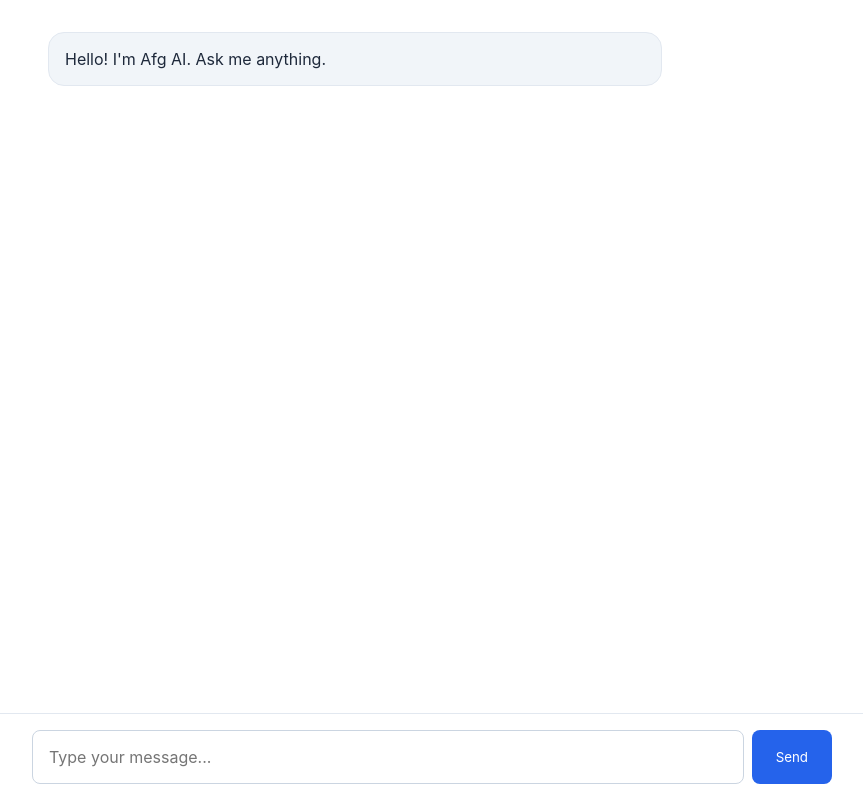
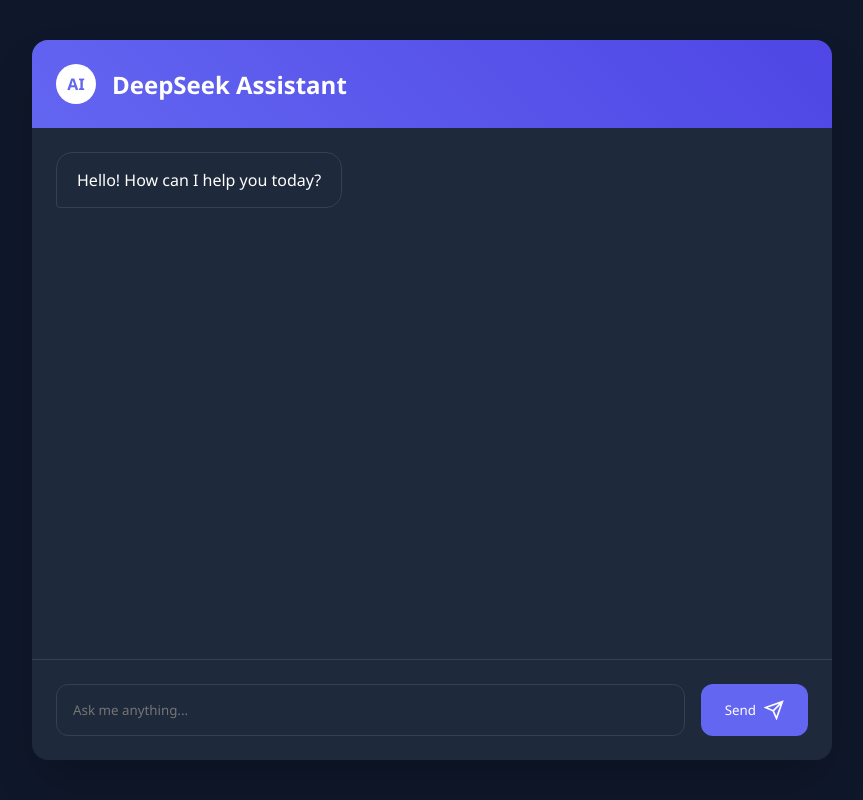
Before and after one commit to farhadafg57/Afg-Ai., a plain HTML site: page folderafg-ai/index.html in a window 1280 px wide. Shown: the whole page, without its empty margins (208-1071 px from the left). Drawn offline with Linux system fonts and the light colour scheme.

Commit message:
index.html

```diff
--- a/folderafg-ai/index.html
+++ b/folderafg-ai/index.html
@@ -3,145 +3,233 @@
 <head>
     <meta charset="UTF-8">
     <meta name="viewport" content="width=device-width, initial-scale=1.0">
-    <title>Afg AI Chat</title>
+    <title>AI Chat Interface</title>
     <style>
         :root {
-            --primary: #2563eb;
-            --bg: #ffffff;
-            --user-bg: #3b82f6;
-            --ai-bg: #f1f5f9;
-            --text: #1e293b;
+            --primary: #6366f1;
+            --secondary: #4f46e5;
+            --bg: #0f172a;
+            --card-bg: #1e293b;
         }
 
         * {
             margin: 0;
             padding: 0;
             box-sizing: border-box;
-            font-family: -apple-system, BlinkMacSystemFont, 'Segoe UI', Roboto, Oxygen, Ubuntu, Cantarell, sans-serif;
+            font-family: 'Segoe UI', system-ui, sans-serif;
         }
 
         body {
             background: var(--bg);
+            color: white;
             height: 100vh;
-            display: flex;
-            flex-direction: column;
+            display: grid;
+            place-items: center;
         }
 
         .chat-container {
+            width: 100%;
+            max-width: 800px;
+            height: 90vh;
+            background: var(--card-bg);
+            border-radius: 1rem;
+            display: flex;
+            flex-direction: column;
+            box-shadow: 0 25px 50px -12px rgba(0,0,0,0.25);
+            overflow: hidden;
+        }
+
+        .chat-header {
+            padding: 1.5rem;
+            background: linear-gradient(45deg, var(--primary), var(--secondary));
+            display: flex;
+            align-items: center;
+            gap: 1rem;
+        }
+
+        .logo {
+            width: 40px;
+            height: 40px;
+            background: white;
+            border-radius: 50%;
+            display: grid;
+            place-items: center;
+            font-weight: bold;
+            color: var(--primary);
+        }
+
+        .chat-messages {
             flex: 1;
-            padding: 1rem;
+            padding: 1.5rem;
             overflow-y: auto;
-            max-width: 800px;
-            margin: 0 auto;
-            width: 100%;
+            display: flex;
+            flex-direction: column;
+            gap: 1.5rem;
         }
 
         .message {
-            margin: 1rem 0;
-            padding: 1rem;
+            max-width: 80%;
+            padding: 1rem 1.25rem;
             border-radius: 1rem;
-            max-width: 80%;
             animation: fadeIn 0.3s ease;
         }
 
-        .user {
-            background: var(--user-bg);
-            color: white;
-            margin-left: auto;
+        .user-message {
+            background: var(--primary);
+            align-self: flex-end;
+            border-bottom-right-radius: 4px;
         }
 
-        .ai {
-            background: var(--ai-bg);
-            color: var(--text);
-            margin-right: auto;
-            border: 1px solid #e2e8f0;
+        .bot-message {
+            background: var(--card-bg);
+            border: 1px solid #334155;
+            align-self: flex-start;
+            border-bottom-left-radius: 4px;
+            position: relative;
         }
 
         .input-container {
-            padding: 1rem;
-            background: var(--bg);
-            border-top: 1px solid #e2e8f0;
-        }
-
-        .input-box {
+            padding: 1.5rem;
+            border-top: 1px solid #334155;
             display: flex;
-            gap: 0.5rem;
-            max-width: 800px;
-            margin: 0 auto;
+            gap: 1rem;
         }
 
         input {
             flex: 1;
             padding: 1rem;
-            border: 1px solid #cbd5e1;
-            border-radius: 0.5rem;
-            font-size: 1rem;
+            background: #1e293b;
+            border: 1px solid #334155;
+            border-radius: 0.75rem;
+            color: white;
+            outline: none;
+            transition: border-color 0.2s;
+        }
+
+        input:focus {
+            border-color: var(--primary);
         }
 
         button {
             padding: 1rem 1.5rem;
             background: var(--primary);
+            border: none;
+            border-radius: 0.75rem;
             color: white;
-            border: none;
-            border-radius: 0.5rem;
             cursor: pointer;
+            transition: opacity 0.2s;
+            display: flex;
+            align-items: center;
+            gap: 0.5rem;
+        }
+
+        button:hover {
+            opacity: 0.9;
+        }
+
+        .typing-indicator {
+            display: none;
+            padding: 1rem;
+            gap: 0.5rem;
+        }
+
+        .dot {
+            width: 8px;
+            height: 8px;
+            background: #64748b;
+            border-radius: 50%;
+            animation: bounce 1.4s infinite;
         }
 
         @keyframes fadeIn {
             from { opacity: 0; transform: translateY(10px); }
             to { opacity: 1; transform: translateY(0); }
         }
+
+        @keyframes bounce {
+            0%, 80%, 100% { transform: translateY(0); }
+            40% { transform: translateY(-10px); }
+        }
     </style>
 </head>
 <body>
-    <div class="chat-container" id="chat">
-        <div class="message ai">
-            Hello! I'm Afg AI. Ask me anything.
+    <div class="chat-container">
+        <div class="chat-header">
+            <div class="logo">AI</div>
+            <h2>DeepSeek Assistant</h2>
         </div>
-    </div>
 
-    <div class="input-container">
-        <div class="input-box">
-            <input type="text" id="input" placeholder="Type your message...">
-            <button onclick="sendMessage()">Send</button>
+        <div class="chat-messages" id="chat-messages">
+            <div class="message bot-message">Hello! How can I help you today?</div>
+        </div>
+
+        <div class="typing-indicator" id="typing-indicator">
+            <div class="dot"></div>
+            <div class="dot" style="animation-delay: 0.2s"></div>
+            <div class="dot" style="animation-delay: 0.4s"></div>
+        </div>
+
+        <div class="input-container">
+            <input type="text" id="user-input" placeholder="Ask me anything...">
+            <button id="send-btn" onclick="sendMessage()">
+                <span>Send</span>
+                <svg width="20" height="20" viewBox="0 0 24 24" fill="none" stroke="currentColor" stroke-width="2">
+                    <path d="M22 2L11 13M22 2l-7 20-4-9-9-4 20-7z"/>
+                </svg>
+            </button>
         </div>
     </div>
 
     <script>
-        const chat = document.getElementById('chat');
-        const input = document.getElementById('input');
+        const chatMessages = document.getElementById('chat-messages');
+        const userInput = document.getElementById('user-input');
+        const typingIndicator = document.getElementById('typing-indicator');
 
-        function addMessage(text, isUser) {
-            const msg = document.createElement('div');
-            msg.className = `message ${isUser ? 'user' : 'ai'}`;
-            msg.textContent = text;
-            chat.appendChild(msg);
-            chat.scrollTop = chat.scrollHeight;
+        async function sendMessage() {
+            const message = userInput.value.trim();
+            if (!message) return;
+
+            // Add user message
+            addMessage(message, 'user');
+            userInput.value = '';
+
+            // Show typing indicator
+            typingIndicator.style.display = 'flex';
+
+            try {
+                // Replace with your API endpoint
+                const response = await fetch('YOUR_API_ENDPOINT', {
+                    method: 'POST',
+                    headers: {
+                        'Content-Type': 'application/json',
+                        'Authorization': 'Bearer YOUR_API_KEY'
+                    },
+                    body: JSON.stringify({
+                        message: message
+                    })
+                });
+
+                const data = await response.json();
+                addMessage(data.response, 'bot');
+            } catch (error) {
+                addMessage('Sorry, there was an error processing your request.', 'bot');
+            } finally {
+                typingIndicator.style.display = 'none';
+            }
         }
 
-        async function sendMessage() {
-            const message = input.value.trim();
-            if (!message) return;
+        function addMessage(content, sender) {
+            const messageDiv = document.createElement('div');
+            messageDiv.classList.add('message', `${sender}-message`);
+            messageDiv.textContent = content;
+            chatMessages.appendChild(messageDiv);
 
-            addMessage(message, true);
-            input.value = '';
-
-            // Simulated AI response
-            const response = await getAIResponse(message);
-            addMessage(response, false);
+            // Auto-scroll to bottom
+            chatMessages.scrollTop = chatMessages.scrollHeight;
         }
 
-        async function getAIResponse(prompt) {
-            // Replace with real API call
-            return new Promise(resolve => {
-                setTimeout(() => {
-                    resolve(`I received: "${prompt}". This is a simulated response.`);
-                }, 1000);
-            });
-        }
-
-        // Enter key support
-        input.addEventListener('keypress', (e) => {
+        // Handle Enter key
+        userInput.addEventListener('keypress', (e) => {
             if (e.key === 'Enter') sendMessage();
         });
     </script>
```
